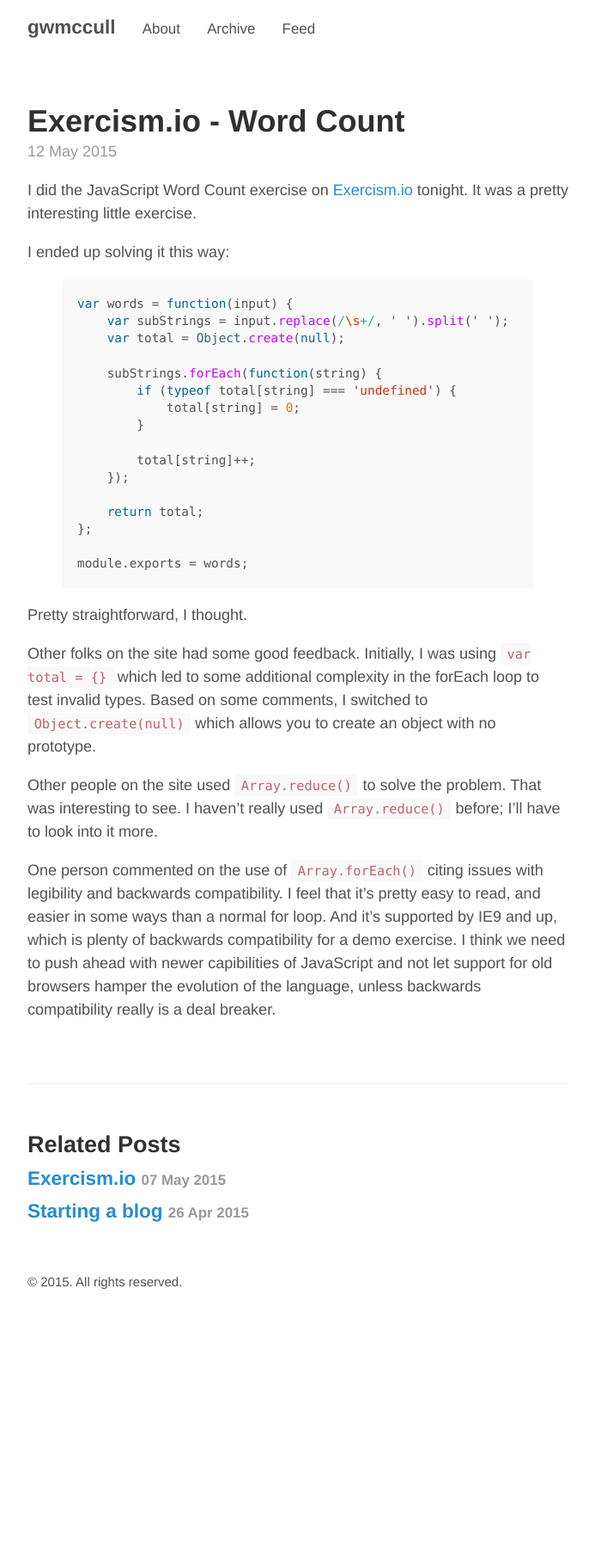
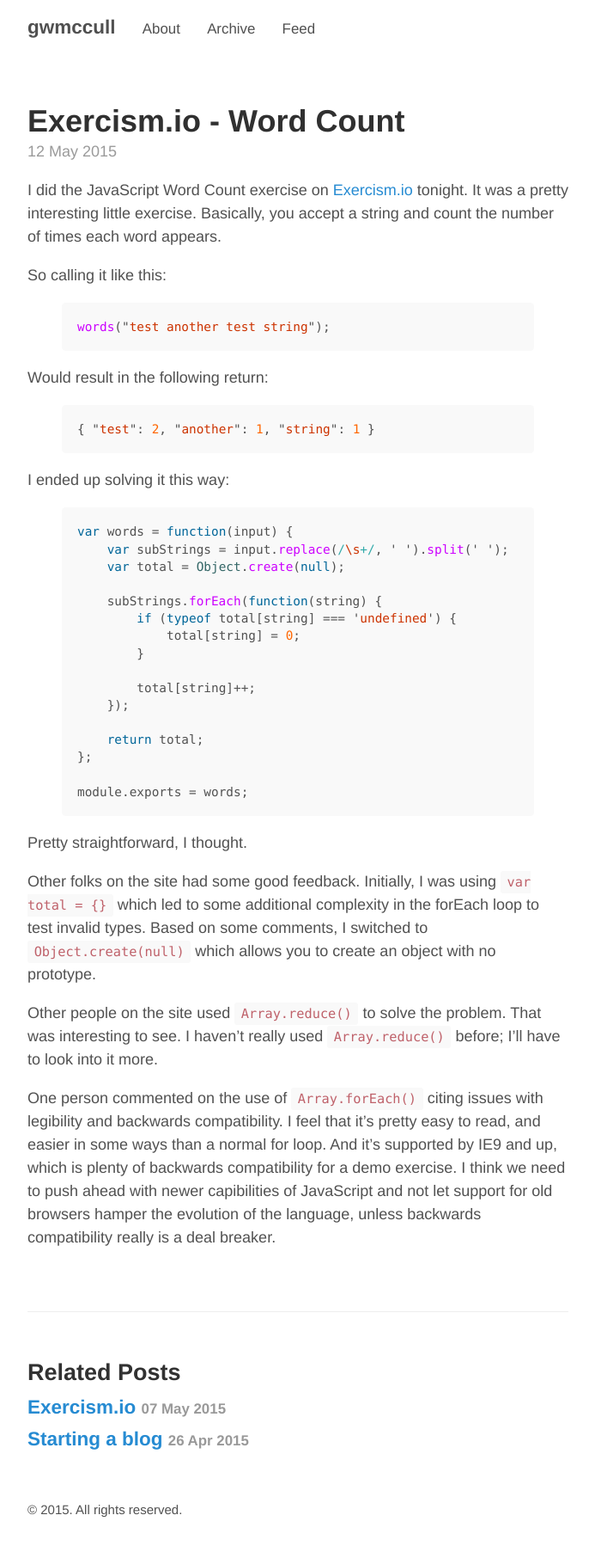
Before and after one commit to gwmccull/gwmccull.github.io, a Jekyll site: the page built from _posts/2015-05-12-exercism-word-count.md, in a window 1280 px wide. Shown: the whole page at 86% size, without its empty margins (293-986 px from the left). Built offline with Jekyll 4.4.1, drawn with Linux system fonts in a browser that asks for light colours; before the commit the page ends 1540 px from its top, so only the background shows below that.

Commit message:
Exercism.io - Word Count.  Added example

```diff
--- a/_posts/2015-05-12-exercism-word-count.md
+++ b/_posts/2015-05-12-exercism-word-count.md
@@ -4,7 +4,17 @@ title: Exercism.io - Word Count
 ---
 
 I did the JavaScript Word Count exercise on [Exercism.io](http://exercism.io) tonight.  It was a pretty interesting
-little exercise.
+little exercise.  Basically, you accept a string and count the number of times each word appears.
+
+So calling it like this:
+{% highlight javascript %}
+words("test another test string");
+{% endhighlight %}
+
+Would result in the following return:
+{% highlight javascript %}
+{ "test": 2, "another": 1, "string": 1 }
+{% endhighlight %}
 
 I ended up solving it this way:
 {% highlight javascript %}
```
